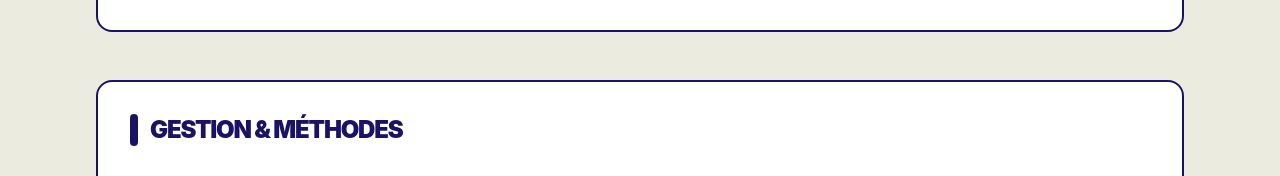
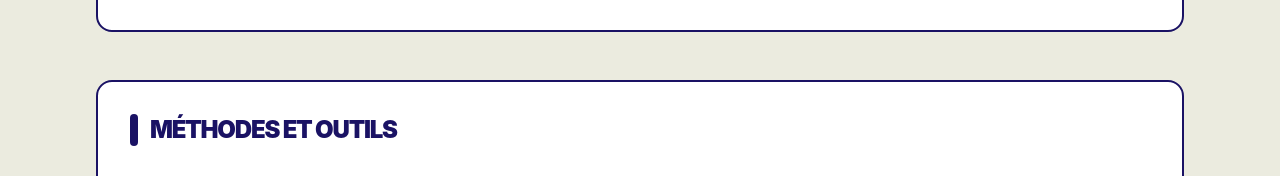
Before and after one commit to Solangeilinga/portfolio, a React (Vite) app: page / in a window 1280 px wide. Shown: the part 4153-4329 px from the top of the page. Built offline with nearby package versions, Linux system fonts and the light colour scheme.

Commit message:
optimisation

```diff
--- a/src/components/Skills.jsx
+++ b/src/components/Skills.jsx
@@ -55,11 +55,11 @@ const skills = [
 // Optionnel
 { name: "Hadoop", category: "Data", icon: <SiApachehadoop className="text-yellow-600" /> },
 
-    { name: "Git", category: "Gestion & Méthodes", icon: <FaGitAlt className="text-orange-500" /> },
-    { name: "UML", category: "Gestion & Méthodes", icon: <MdOutlineModelTraining className="text-purple-400" /> },
-    { name: "BPMN", category: "Gestion & Méthodes", icon: <AiFillCode className="text-pink-400" /> },
-    { name: "Agile", category: "Gestion & Méthodes", icon: <FaProjectDiagram className="text-purple-500" /> },
-    { name: "Design Thinking", category: "Gestion & Méthodes", icon: <FaLightbulb className="text-yellow-500" /> },
+    { name: "Git", category: "Méthodes et Outils", icon: <FaGitAlt className="text-orange-500" /> },
+    { name: "UML", category: "Méthodes et Outils", icon: <MdOutlineModelTraining className="text-purple-400" /> },
+    { name: "BPMN", category: "Méthodes et Outils", icon: <AiFillCode className="text-pink-400" /> },
+    { name: "Agile", category: "Méthodes et Outils", icon: <FaProjectDiagram className="text-purple-500" /> },
+    { name: "Design Thinking", category: "Méthodes et Outils", icon: <FaLightbulb className="text-yellow-500" /> },
 
     { name: "VS Code", category: "Communication & Outils", icon: <VscCode className="text-blue-400" /> },
     { name: "Hootsuite", category: "Communication & Outils", icon: <SiHootsuite className="text-red-500" /> },
```
